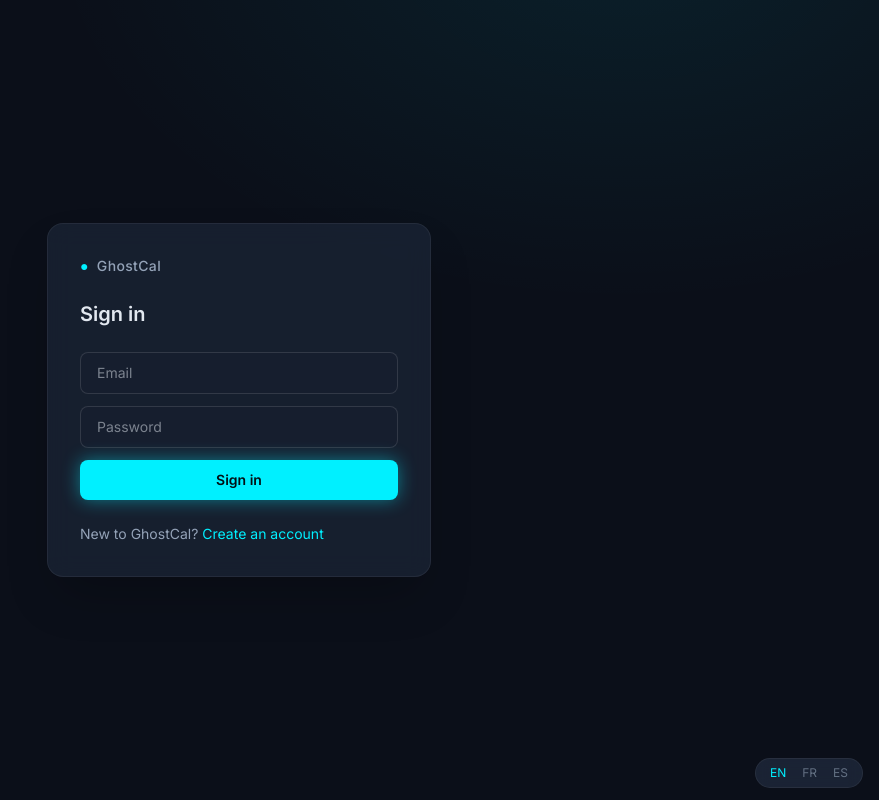
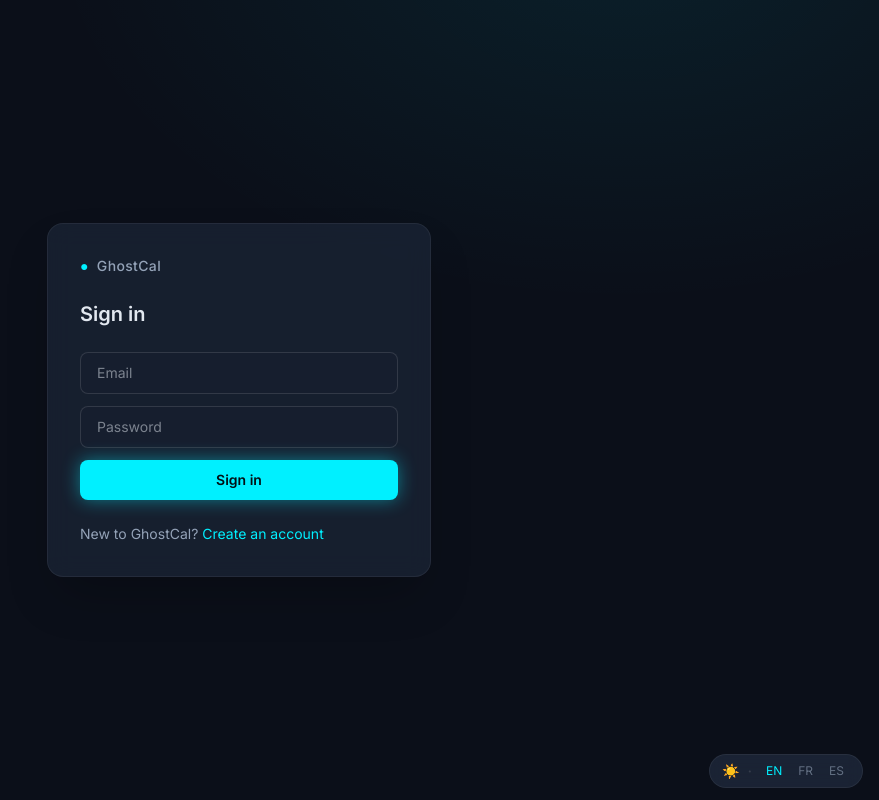
Before and after one commit to stackopshq/ghostcal, a Next.js app in the folder frontend/: page /login in a window 1280 px wide. Shown: the whole page, without its empty margins (401-1280 px from the left). Built offline with nearby package versions, Linux system fonts and the light colour scheme.

Commit message:
feat(ui): add light/dark theme toggle
Define light-mode design tokens under [data-theme="light"], a no-flash inline script
that applies the saved theme before paint, and a stateless ThemeToggle driven by CSS.
Keeps the cyan identity in both themes; defaults to dark.

```diff
--- a/frontend/src/app/globals.css
+++ b/frontend/src/app/globals.css
@@ -12,7 +12,22 @@
   --color-accent-ink: #021016; /* text on top of accent */
   --color-border: rgba(255, 255, 255, 0.06);
   --color-border-strong: rgba(255, 255, 255, 0.12);
+  --aurora: rgba(0, 240, 255, 0.08);
   --font-sans: var(--font-inter), system-ui, sans-serif;
+}
+
+/* Light mode — same cyan identity, daylight surfaces. Toggled via data-theme on <html>. */
+:root[data-theme="light"] {
+  --color-base: #f5f8fc;
+  --color-surface: #ffffff;
+  --color-surface-2: #eef3f9;
+  --color-foreground: #0f1b2d;
+  --color-muted: #5b6b82;
+  --color-accent: #0891b2; /* deeper cyan for contrast on light surfaces */
+  --color-accent-ink: #ffffff;
+  --color-border: rgba(15, 23, 42, 0.1);
+  --color-border-strong: rgba(15, 23, 42, 0.16);
+  --aurora: rgba(8, 145, 178, 0.1);
 }
 
 /* Expose the tokens to Tailwind utilities (bg-base, text-accent, border-border, …). */
@@ -34,12 +49,19 @@
   color: var(--color-foreground);
   font-family: var(--font-sans);
   /* Subtle cyan aurora bleeding from the top — the "ghost" glow. */
-  background-image: radial-gradient(
-    60rem 40rem at 80% -10%,
-    rgba(0, 240, 255, 0.08),
-    transparent 60%
-  );
+  background-image: radial-gradient(60rem 40rem at 80% -10%, var(--aurora), transparent 60%);
   background-attachment: fixed;
+}
+
+/* Theme toggle icon: show the sun in dark mode (→ switch to light), the moon in light mode. */
+.theme-icon-moon {
+  display: none;
+}
+:root[data-theme="light"] .theme-icon-sun {
+  display: none;
+}
+:root[data-theme="light"] .theme-icon-moon {
+  display: inline;
 }
 
 /* Smoked-glass card. */
--- a/frontend/src/app/layout.tsx
+++ b/frontend/src/app/layout.tsx
@@ -1,8 +1,12 @@
 import type { Metadata } from "next";
 import { Inter } from "next/font/google";
 import LanguageSwitcher from "@/components/LanguageSwitcher";
+import ThemeToggle from "@/components/ThemeToggle";
 import { I18nProvider } from "@/lib/i18n";
 import "./globals.css";
+
+// Set the theme before first paint to avoid a flash. Defaults to dark (the brand is dark-native).
+const NO_FLASH_THEME = `(function(){try{var t=localStorage.getItem('gc_theme');document.documentElement.dataset.theme=(t==='light')?'light':'dark';}catch(e){document.documentElement.dataset.theme='dark';}})();`;
 
 // Inter (SIL OFL) — matches the chosen typography (see docs/adr/0001).
 const inter = Inter({
@@ -22,11 +26,23 @@
   children: React.ReactNode;
 }>) {
   return (
-    <html lang="en" className={`${inter.variable} h-full antialiased`}>
+    <html
+      lang="en"
+      data-theme="dark"
+      suppressHydrationWarning
+      className={`${inter.variable} h-full antialiased`}
+    >
+      <head>
+        <script dangerouslySetInnerHTML={{ __html: NO_FLASH_THEME }} />
+      </head>
       <body className="min-h-full flex flex-col">
         <I18nProvider>
           {children}
-          <LanguageSwitcher className="fixed bottom-3 right-4 z-50 rounded-full border border-border bg-surface/80 px-2 py-1 backdrop-blur" />
+          <div className="fixed bottom-3 right-4 z-50 flex items-center gap-2 rounded-full border border-border bg-surface/80 px-3 py-1 backdrop-blur">
+            <ThemeToggle />
+            <span className="text-border-strong">·</span>
+            <LanguageSwitcher />
+          </div>
         </I18nProvider>
       </body>
     </html>
--- /dev/null
+++ b/frontend/src/components/ThemeToggle.tsx
@@ -0,0 +1,33 @@
+"use client";
+
+// Flips the theme on <html> and persists it. The visible icon is driven purely by CSS from the
+// data-theme attribute (see globals.css), so there is no React state and no hydration mismatch.
+export default function ThemeToggle({ className = "" }: { className?: string }) {
+  function toggle() {
+    const root = document.documentElement;
+    const next = root.dataset.theme === "light" ? "dark" : "light";
+    root.dataset.theme = next;
+    try {
+      localStorage.setItem("gc_theme", next);
+    } catch {
+      /* ignore */
+    }
+  }
+
+  return (
+    <button
+      type="button"
+      onClick={toggle}
+      aria-label="Toggle light/dark theme"
+      title="Toggle theme"
+      className={`text-sm leading-none transition hover:opacity-80 ${className}`}
+    >
+      <span className="theme-icon-sun" aria-hidden>
+        ☀️
+      </span>
+      <span className="theme-icon-moon" aria-hidden>
+        🌙
+      </span>
+    </button>
+  );
+}
```
